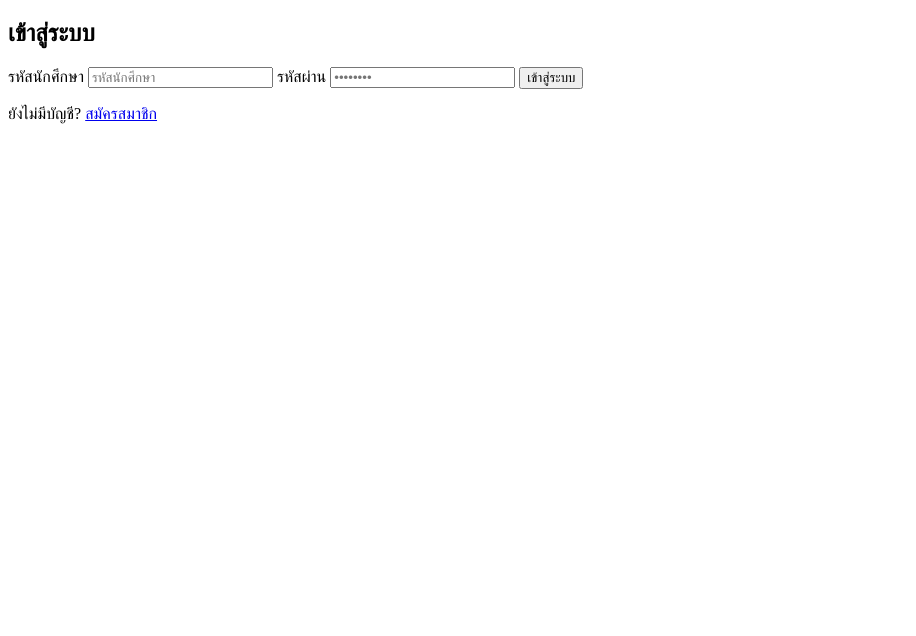
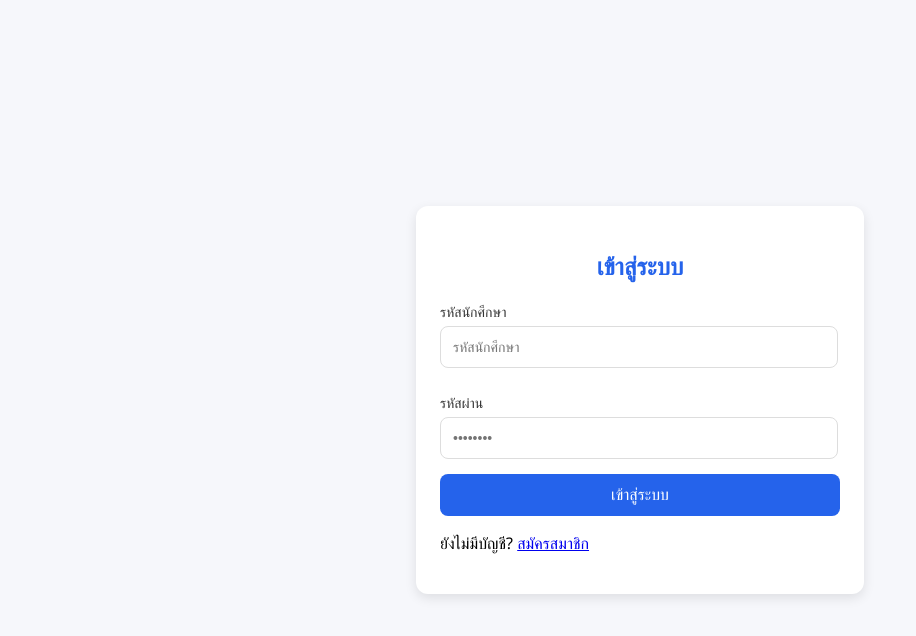
Before and after one commit to oakixz/apply, a plain HTML site: page frontend/index.html in a window 1280 px wide. Shown: the whole page, without its empty margins (0-916 px from the left). Drawn offline with Linux system fonts and the light colour scheme; some packages are replaced by stand-ins of ours; the site is published under a folder, as on GitHub Pages, so addresses that start at the root find nothing; a script that the page names is missing.

Commit message:
Update index.html

```diff
--- a/frontend/index.html
+++ b/frontend/index.html
@@ -4,7 +4,7 @@
   <meta charset="UTF-8">
   <meta name="viewport" content="width=device-width, initial-scale=1.0">
   <title>เข้าสู่ระบบ</title>
-  <link rel="stylesheet" href="/frontend/css/login.css">
+  <link rel="stylesheet" href="css/login.css">
 </head>
 <body>
   <div class="container">
```
